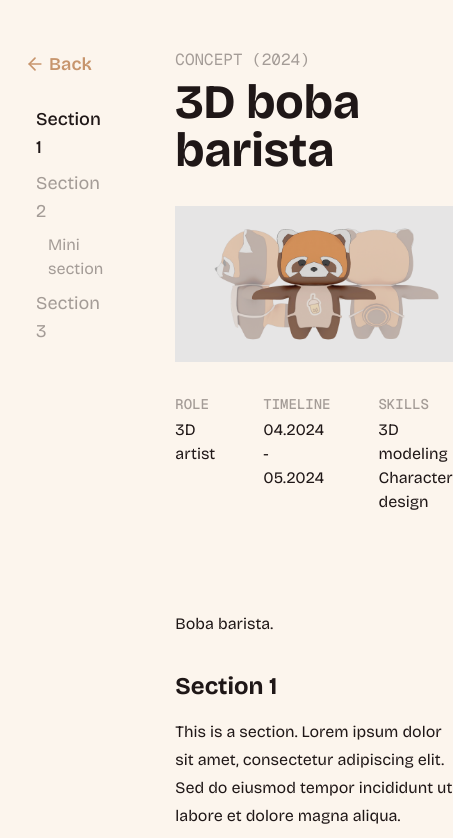
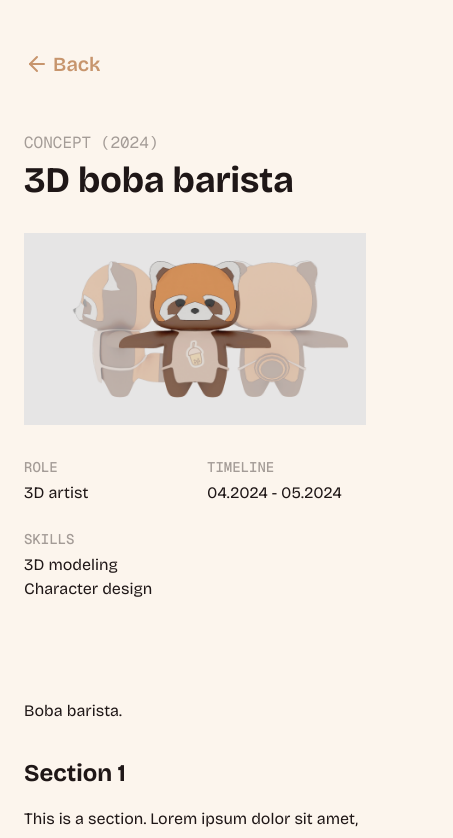
Before and after one commit to linkai101/site, a Next.js app: page /2024-boba-barista in a window 390 px wide. Shown: the top 838 px of the page, 453 px wide, since content can reach past the window. Built offline with nearby package versions, Linux system fonts and the light colour scheme; a web font is replaced by a local one.

Commit message:
feat: add responsiveness to letterhead

```diff
--- a/components/letterhead.tsx
+++ b/components/letterhead.tsx
@@ -22,21 +22,23 @@ export function Letterhead({ children, title, label, thumbnail, thumbnailAlt, me
   const contentRef = useRef<HTMLDivElement>(null);
 
   return (
-    <div className="container max-w-6xl px-6 py-12 flex gap-18">
-      <div className="w-60">
+    <div className="container max-w-6xl px-6 py-12 flex flex-col lg:flex-row gap-12 lg:gap-16">
+      <div className="lg:w-60">
         <div className="sticky top-12">
           <Link href="/">
             <Button
               aria-label="Back to homepage"
               variant="link"
-              className="group gap-1 p-0! text-lg font-semibold"
+              className="group gap-1 p-0! text-xl lg:text-lg font-semibold"
             >
-              <ArrowLeft className="size-5 transition-all duration-300 group-hover:-translate-x-1" />
+              <ArrowLeft className="size-6 lg:size-5 transition-all duration-300 group-hover:-translate-x-1" />
               {"Back"}
             </Button>
           </Link>
 
-          <TableOfContents contentRef={contentRef} />
+          <div className="hidden lg:block">
+            <TableOfContents contentRef={contentRef} />
+          </div>
         </div>
       </div>
 
@@ -45,7 +47,7 @@ export function Letterhead({ children, title, label, thumbnail, thumbnailAlt, me
           {label}
         </p>
 
-        <h1 className="text-5xl font-bold mt-1.5">
+        <h1 className="text-4xl lg:text-5xl font-bold mt-1.5">
           {title}
         </h1>
 
@@ -54,7 +56,7 @@ export function Letterhead({ children, title, label, thumbnail, thumbnailAlt, me
         }
 
         {meta && meta.length > 0 && (
-          <div className="grid gap-12 mt-8" style={{ gridTemplateColumns: `repeat(${meta.length}, 1fr)` }}>
+          <div className="grid gap-6 mt-8" style={{ gridTemplateColumns: `repeat(auto-fit, minmax(min(140px, 100%), 1fr))` }}>
             {meta.map((col) => (
               <div key={col.label}>
                 <p className="text-sm text-muted font-mono font-medium uppercase">{col.label}</p>
```
